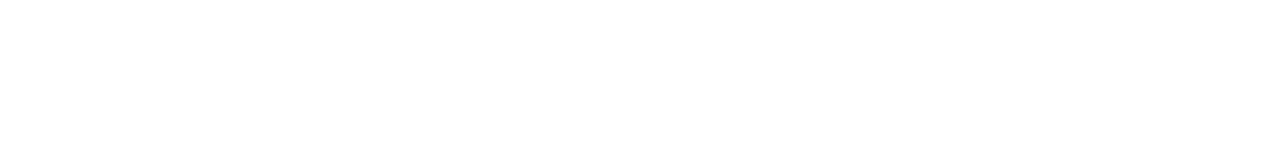
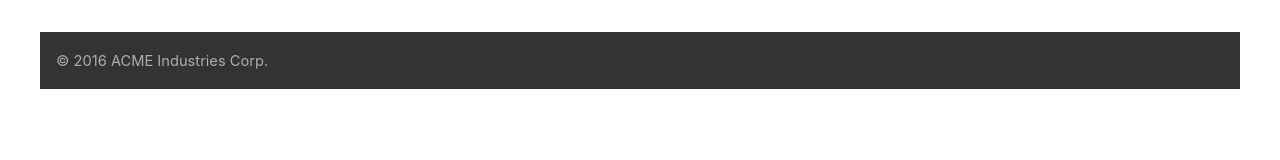
Before and after one commit to SPellegrene/iron-yard-workshop, a plain HTML site: page index.html in a window 1280 px wide. Drawn offline with Linux system fonts and the light colour scheme.

Commit message:
Adding footer

```diff
--- a/assets/stylesheets/base.css
+++ b/assets/stylesheets/base.css
@@ -19,7 +19,8 @@ body {
   font-family: system, -apple-system, BlinkMacSystemFont, Avenir, sans-serif;
   font-size: 1.1rem;
   line-height: 1.4;
-  margin: 0;
+  margin: 0 auto;
+  max-width: 1200px;
 }
 
 input {
@@ -35,3 +36,17 @@ input:focus {
   box-shadow: 0 0 2px #479DD2;
   outline: 0;
 }
+
+.main {
+  margin-bottom: 2rem;
+}
+
+.footer {
+  background: #333;
+  color: rgba(255,255,255, .6);
+  padding: 1rem;
+}
+
+.copyright {
+  display: inline-block;
+}
--- a/index.html
+++ b/index.html
@@ -20,6 +20,10 @@
     <!-- This is where your exercise will go  -->
   </main>
 
+  <footer class="footer" role="contentinfo">
+    <small class="copyright">&copy; 2016 ACME Industries Corp.</small>
+  </footer>
+
 </body>
 
 </html>
```
